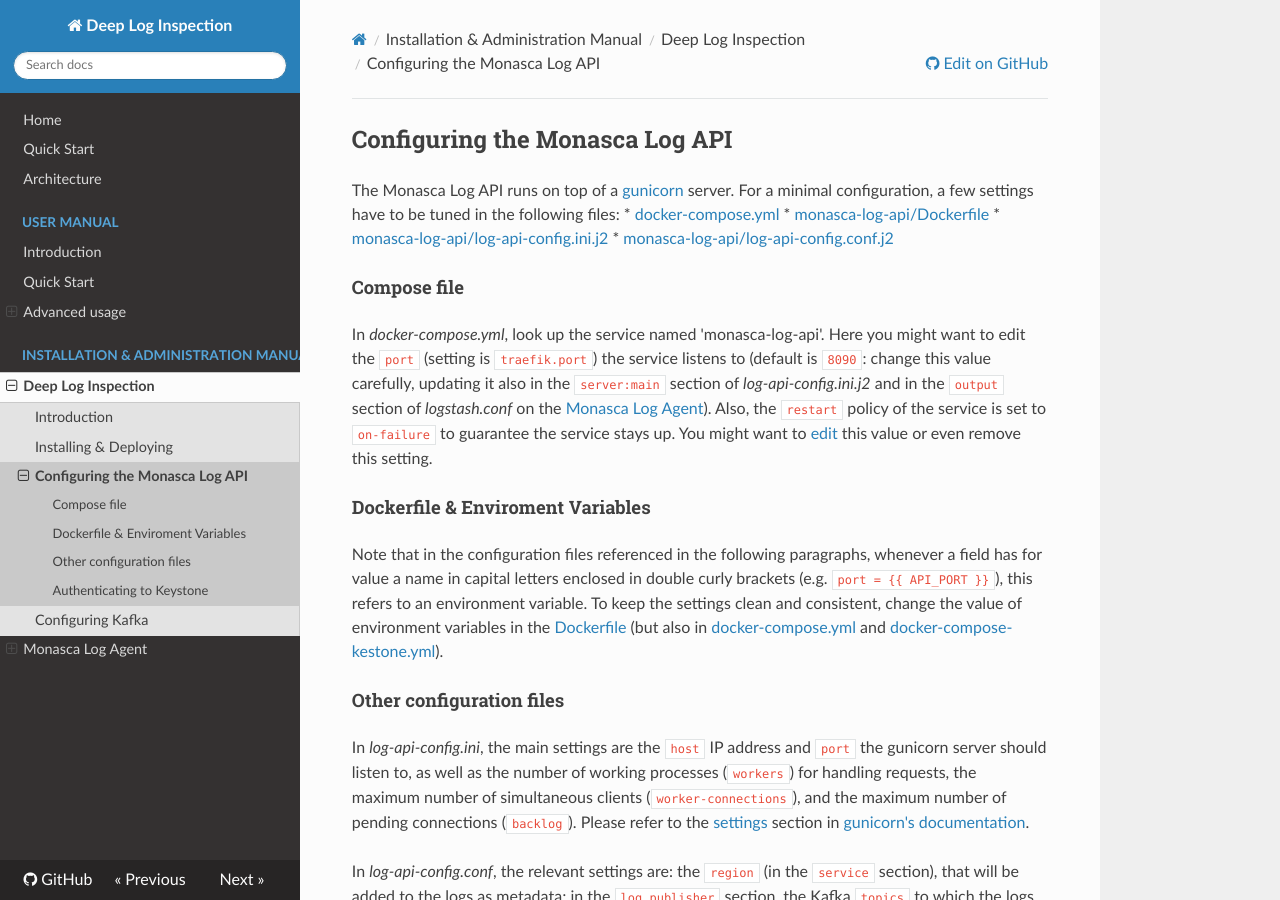
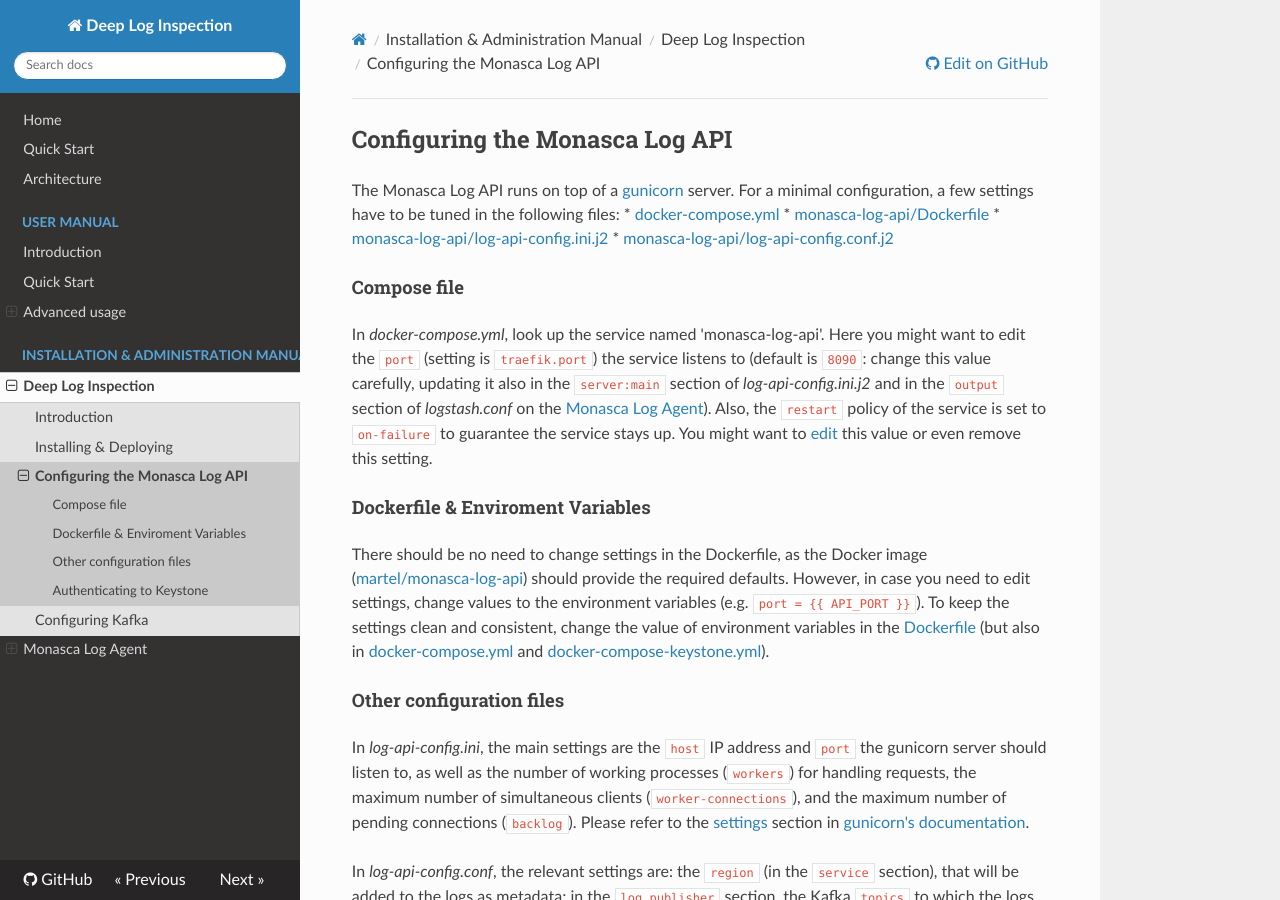
Before and after one commit to martel-innovate/deep-log-inspection, an MkDocs documentation site: the page built from doc/install/monasca-log-api.md, in a window 1280 px wide and 900 px high. Built offline with MkDocs 1.6.1, drawn with Linux system fonts in a browser that asks for light colours; nearby versions of some CDN libraries; old or Windows-style settings are respelled for this version of MkDocs.

Commit message:
updated Dockerfile section in install/monasca-log-api guide

```diff
--- a/doc/install/monasca-log-api.md
+++ b/doc/install/monasca-log-api.md
@@ -9,7 +9,7 @@ The Monasca Log API runs on top of a [gunicorn][1] server. For a minimal configu
 In _docker-compose.yml_, look up the service named 'monasca-log-api'. Here you might want to edit the `port` (setting is `traefik.port`) the service listens to (default is `8090`: change this value carefully, updating it also in the `server:main` section of _log-api-config.ini.j2_ and in the `output` section of _logstash.conf_ on the [Monasca Log Agent](monasca-log-agent.md)). Also, the `restart` policy of the service is set to `on-failure` to guarantee the service stays up. You might want to [edit][2] this value or even remove this setting.
 
 #### Dockerfile & Enviroment Variables
-Note that in the configuration files referenced in the following paragraphs, whenever a field has for value a name in capital letters enclosed in double curly brackets (e.g. `port = {{ API_PORT }}`), this refers to an environment variable. To keep the settings clean and consistent, change the value of environment variables in the [Dockerfile][5] (but also in [docker-compose.yml][4] and [docker-compose-kestone.yml][9]).
+There should be no need to change settings in the Dockerfile, as the Docker image ([martel/monasca-log-api][10]) should provide the required defaults. However, in case you need to edit settings, change values to the environment variables (e.g. `port = {{ API_PORT }}`). To keep the settings clean and consistent, change the value of environment variables in the [Dockerfile][5] (but also in [docker-compose.yml][4] and [docker-compose-keystone.yml][9]).
 
 #### Other configuration files
 In *log-api-config.ini*, the main settings are the `host` IP address and `port` the gunicorn server should listen to, as well as the number of working processes (`workers`) for handling requests, the maximum number of simultaneous clients (`worker-connections`), and the maximum number of pending connections (`backlog`). Please refer to the [settings][3] section in [gunicorn's documentation][1].
@@ -39,3 +39,4 @@ For local authentication, please consult the account information in [keystone/pr
 [7]:https://github.com/martel-innovate/deep-log-inspection/blob/master/log-server/monasca-log-api/log-api-config.conf.j2
 [8]:https://github.com/martel-innovate/deep-log-inspection/blob/master/log-server/keystone/preload.yml
 [9]:https://github.com/martel-innovate/deep-log-inspection/blob/master/log-server/docker-compose-keystone.yml
+[10]:https://hub.docker.com/r/martel/monasca-log-api/
```
